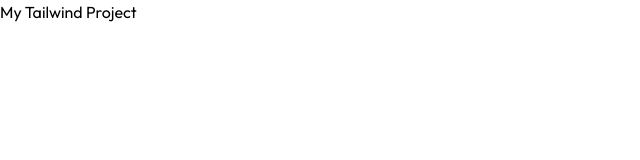
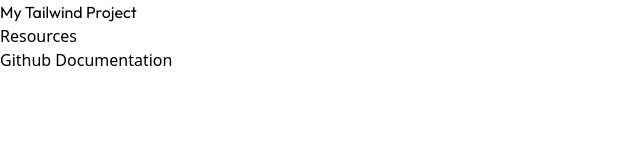
Before and after one commit to kehinde4885/Tailwind-Template, a website: page index.html in a window 1280 px wide. Shown: the whole page, without its empty margins (0-640 px from the left). Drawn offline with Linux system fonts and the light colour scheme.

Commit message:
Update index.html

```diff
--- a/index.html
+++ b/index.html
@@ -12,6 +12,10 @@
 </head>
 <body>
     <h1 class="font-outfit">My Tailwind Project</h1>
+    <p>Resources</p>
+    <a href="https://github.com/tailwindlabs/tailwindcss/blob/master/stubs/defaultConfig.stub.js" target="_blank">Github</a>
+
+    <a href="https://tailwindcss.com/docs/adding-custom-styles" target="_blank">Documentation</a>
 
 </body>
 </html>
```
